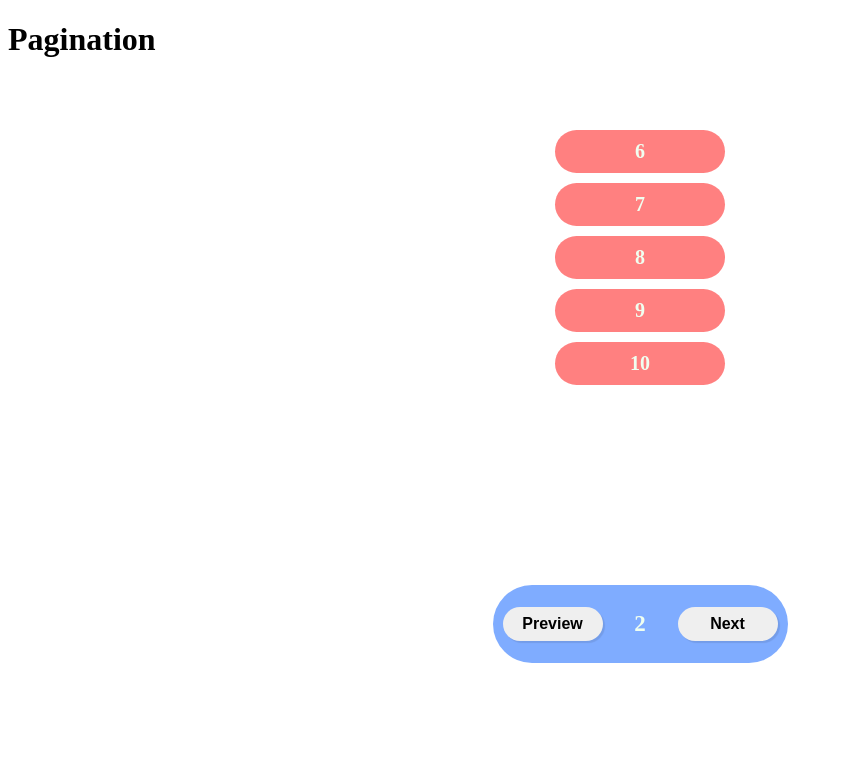
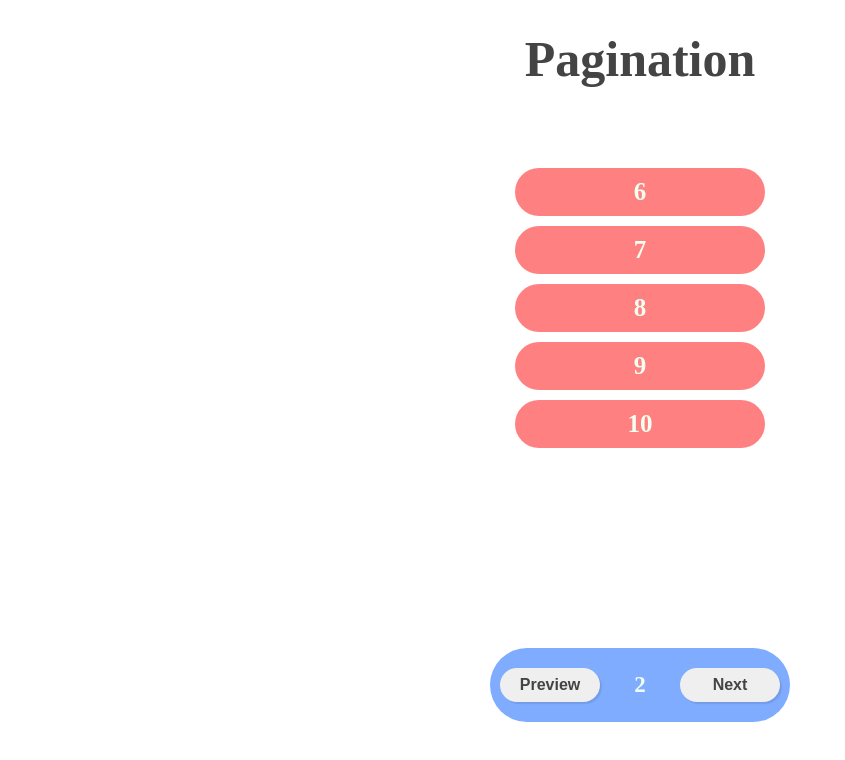
Before and after one commit to benaderaw/pagination-2, a website: page index.html in a window 1280 px wide. Both pictures are taken after a click on the button "Next". Shown: the whole page, without its empty margins (0-845 px from the left). Drawn offline with Linux system fonts and the light colour scheme.

Commit message:
added comments

```diff
--- a/script.js
+++ b/script.js
@@ -16,6 +16,14 @@ list.forEach((el, i) => {
   }
 });
 
+//
+previewBtn.style.opacity = "0";
+previewBtn.style.scale = "0";
+
+////////////////////////////////////////////////////////////////////////////
+// HELPER FUNCTIONS
+////////////////////////////////////////////////////////////////////////////
+
 // clear function
 const clear = () => {
   list.forEach((el) => {
@@ -23,11 +31,22 @@ const clear = () => {
   });
 };
 
-//
-previewBtn.style.opacity = "0";
-previewBtn.style.scale = "0";
+// render result function
+const renderResult = (page) => {
+  // calculate page for slice
+  let pageSplice01 = (page - 1) * resultPerPage; //
+  let pageSplice02 = page * resultPerPage; //
 
-//
+  // create array from the li nobelist and lice
+  let result = Array.from(list).slice(pageSplice01, pageSplice02);
+
+  // loop thru the slice() result and render
+  result.forEach((el) => {
+    el.style.display = "flex";
+  });
+};
+
+// next button display function
 const nextBtnDisplay = () => {
   if (page === Math.ceil(listLength / resultPerPage)) {
     nextBtn.style.opacity = "0";
@@ -40,7 +59,7 @@ const nextBtnDisplay = () => {
   }
 };
 
-//
+// previous button display function
 const previewBtnDisplay = () => {
   if (page === 1) {
     previewBtn.style.opacity = "0";
@@ -52,62 +71,48 @@ const previewBtnDisplay = () => {
   }
 };
 
-// next btn
+////////////////////////////////////////////////////////////////////////////
+// BTN EVENT LISTENERS
+////////////////////////////////////////////////////////////////////////////
+
+// NEXT BTN LISTENER
 nextBtn.addEventListener("click", function () {
-  if (page === Math.ceil(listLength / resultPerPage)) {
-    nextBtn.style.opacity = "0";
-    return;
-  }
+  // if page is at max, done execute any further
+  if (page === Math.ceil(listLength / resultPerPage)) return;
 
-  // clear page
+  // clear all result
   clear();
 
+  // add 1 to the page
   page += 1;
 
-  // calculate page for splice
-  let pageSplice01 = (page - 1) * resultPerPage; // 0 5
-  let pageSplice02 = page * resultPerPage; // 5 10
+  // render results
+  renderResult(page);
 
-  // slice and render
-  let result = Array.from(list).slice(pageSplice01, pageSplice02);
-
-  result.forEach((el) => {
-    el.style.display = "flex";
-  });
-
-  //
-
-  //
+  // update and render the page number
   pageNum.textContent = page;
 
-  //
+  // next and previous button display check
   nextBtnDisplay();
 });
 
-//
+// PREVIOUS BTN LISTENER
 previewBtn.addEventListener("click", function () {
+  // if the page is at 1 don't execute any further
   if (page === 1) return;
 
-  // clear page
+  // clear all result
   clear();
 
-  // change page
+  // subtract 1 from the page
   page -= 1;
 
-  // calculate page for splice
-  let pageSplice01 = (page - 1) * resultPerPage; //
-  let pageSplice02 = page * resultPerPage; //
+  // render results
+  renderResult(page);
 
-  // slice and render
-  let result = Array.from(list).slice(pageSplice01, pageSplice02);
-
-  result.forEach((el) => {
-    el.style.display = "flex";
-  });
-
-  // update page number
+  // update and render the page number
   pageNum.textContent = page;
 
-  //
+  // next and previous button display check
   previewBtnDisplay();
 });
--- a/style.css
+++ b/style.css
@@ -1,3 +1,17 @@
+* {
+  margin: 0;
+  padding: 0;
+  box-sizing: border-box;
+  color: #444;
+}
+
+h1 {
+  display: flex;
+  justify-content: center;
+  font-size: 50px;
+  margin: 30px;
+}
+
 .links {
   display: flex;
   justify-content: center;
@@ -10,9 +24,9 @@
   align-items: center;
   list-style: none;
   background-color: rgb(255, 128, 128);
-  width: 150px;
+  width: 250px;
   padding: 10px;
-  font-size: 20px;
+  font-size: 25px;
   font-weight: 600;
   color: honeydew;
   border-radius: 40px;
@@ -23,10 +37,10 @@
   justify-content: space-between;
   align-items: center;
   background-color: rgb(127, 172, 255);
-  width: 275px;
+  width: 300px;
   margin: 0 auto;
-  padding: 3px 10px;
-  border-radius: 50px;
+  padding: 20px 10px;
+  border-radius: 60px;
 }
 
 .btn {
```
